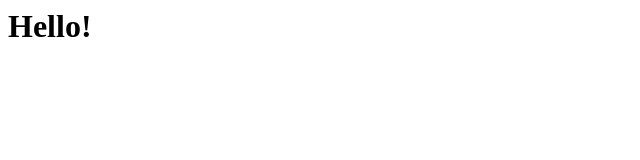
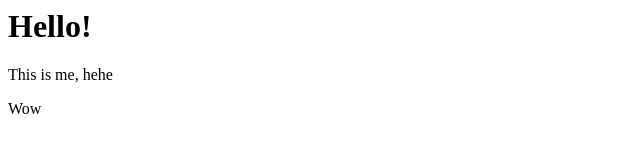
Before and after one commit to natanovadesign/UI_Library, a plain HTML site: page index.html in a window 1280 px wide. Shown: the whole page, without its empty margins (0-640 px from the left). Drawn offline with Linux system fonts and the light colour scheme.

Commit message:
feat: add p

```diff
--- a/index.html
+++ b/index.html
@@ -1,5 +1,7 @@
 <html>
    <bode>
     <h1>Hello!</h1>
+    <p>This is me, hehe</p>
+    <p>Wow</p>
    </bode>
 </html>
```
